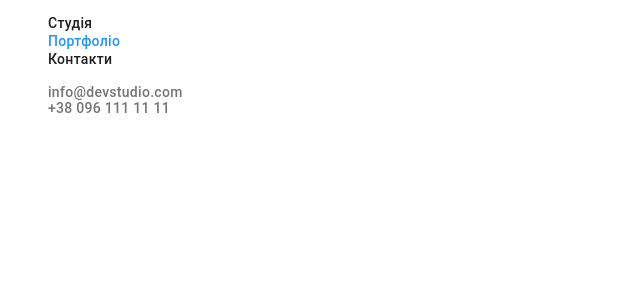
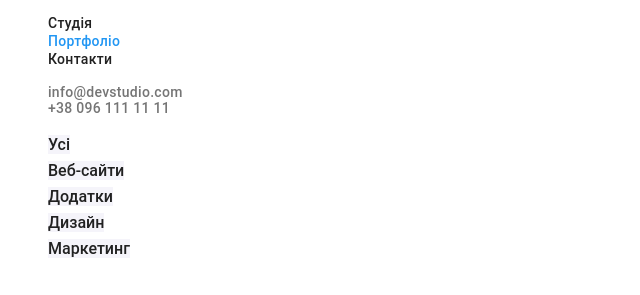
Before and after one commit to AnnaRed1982/goit-markup-hw-02, a plain HTML site: page portfolio.html in a window 1280 px wide. Shown: the part 41-336 px from the top of the page, without its empty margins (0-640 px from the left). Drawn offline with Linux system fonts and the light colour scheme.

Commit message:
portf main

```diff
--- a/css/styles.css
+++ b/css/styles.css
@@ -55,7 +55,7 @@ body {
 .logo {
   color: var(--black);
   text-decoration: none;
-	font-family: "Raleway";
+  font-family: 'Raleway';
   font-style: normal;
   font-weight: 700;
   font-size: 26px;
@@ -65,14 +65,14 @@ body {
 .logo-web {
   color: var(--blue);
 }
-.logo.f{
+.logo.f {
   color: var(--white);
 }
 
 .nav-link {
   text-decoration: none;
   color: var(--accentblack);
-	font-family: "Roboto";
+  font-family: 'Roboto';
   font-style: normal;
   font-weight: 500;
   font-size: 14px;
@@ -90,7 +90,7 @@ body {
 .header-contact {
   color: var(--greytext);
   text-decoration: none;
-	font-family: "Roboto";
+  font-family: 'Roboto';
   font-style: normal;
   font-weight: 500;
   font-size: 14px;
@@ -108,7 +108,7 @@ body {
 }
 .hero-title {
   color: var(--white);
-	font-family: "Roboto";
+  font-family: 'Roboto';
   font-style: normal;
   font-weight: 900;
   font-size: 44px;
@@ -133,7 +133,7 @@ body {
 /* Advant */
 .adv-title {
   color: var(--accentblack);
-	font-family: "Roboto";
+  font-family: 'Roboto';
   font-style: normal;
   font-weight: 700;
   font-size: 14px;
@@ -142,7 +142,7 @@ body {
   /* text-transform: uppercase; */
 }
 .adv-text {
-	font-family: "Roboto";
+  font-family: 'Roboto';
   font-style: normal;
   font-weight: 400;
   font-size: 14px;
@@ -151,7 +151,7 @@ body {
 }
 /* WORK */
 .work-title {
-	font-family: "Roboto";
+  font-family: 'Roboto';
   font-style: normal;
   font-weight: 700;
   font-size: 36px;
@@ -166,7 +166,7 @@ body {
 }
 .team-title {
   color: var(--accentblack);
-	font-family: "Roboto";
+  font-family: 'Roboto';
   font-style: normal;
   font-weight: 700;
   font-size: 36px;
@@ -186,7 +186,7 @@ body {
 
 } */
 .team-name {
-	font-family: "Roboto";
+  font-family: 'Roboto';
   font-style: normal;
   font-weight: 500;
   font-size: 16px;
@@ -196,7 +196,7 @@ body {
   color: var(--accentblack);
 }
 .team-text {
-	font-family: "Roboto";
+  font-family: 'Roboto';
   font-style: normal;
   font-weight: 400;
   font-size: 16px;
@@ -212,7 +212,7 @@ footer {
 .flogo {
   color: var(--blue);
   text-decoration: none;
-	font-family: "Raleway";
+  font-family: 'Raleway';
   font-style: normal;
   font-weight: 700;
   font-size: 26px;
@@ -226,7 +226,7 @@ footer {
   text-decoration: none;
   color: var(--white);
 
-	font-family: "Roboto";
+  font-family: 'Roboto';
   font-style: normal;
   font-weight: 400;
   font-size: 14px;
@@ -237,11 +237,27 @@ footer {
   text-decoration: none;
   color: var(--greytext-footer);
 
-	font-family: "Roboto";
+  font-family: 'Roboto';
   font-style: normal;
   font-weight: 400;
   font-size: 14px;
   line-height: 24px;
   /* letter-spacing: 0.03em; */
+}
 
+/* //////////////////////////// */
+/* PORTFOLIO */
+.portf-link {
+  text-decoration: none;
+
+  font-family: 'Roboto';
+  font-style: normal;
+  font-weight: 500;
+  font-size: 16px;
+  line-height: 26px;
+  /* text-align: center;
+  letter-spacing: 0.03em; */
+
+  color: var(--accentblack);
+  background-color: var(--teamback)
 }
--- a/portfolio.html
+++ b/portfolio.html
@@ -1,14 +1,14 @@
 <!DOCTYPE html>
 <html lang="uk">
-<head>
-    <meta charset="UTF-8">
-    <meta http-equiv="X-UA-Compatible" content="IE=edge">
-    <meta name="viewport" content="width=device-width, initial-scale=1.0">
+  <head>
+    <meta charset="UTF-8" />
+    <meta http-equiv="X-UA-Compatible" content="IE=edge" />
+    <meta name="viewport" content="width=device-width, initial-scale=1.0" />
     <title lang="en">Portfolio</title>
     <link rel="stylesheet" href="./css/styles.css" />
-</head>
-<body>
-      <header class="header-page">
+  </head>
+  <body>
+    <header class="header-page">
       <nav>
         <a class="logo" href="./index.html" lang="en"><span class="logo-web">Web</span>Studio</a>
 
@@ -36,6 +36,26 @@
         </li>
       </ul>
     </header>
-
-</body>
+    <main>
+      <section class="portfolio">
+        <ul class="portf-site list">
+          <li class="portf-item">
+            <a href="" class="portf-link">Усі</a>
+          </li>
+          <li class="portf-item">
+            <a href="" class="portf-link">Веб-сайти</a>
+          </li>
+          <li class="portf-item">
+            <a href="" class="portf-link">Додатки</a>
+          </li>
+          <li class="portf-item">
+            <a href="" class="portf-link">Дизайн</a>
+          </li>
+          <li class="portf-item">
+            <a href="" class="portf-link">Маркетинг</a>
+          </li>
+        </ul>
+      </section>
+    </main>
+  </body>
 </html>
```
Lines whose indentation alone changed are shown as unchanged.
